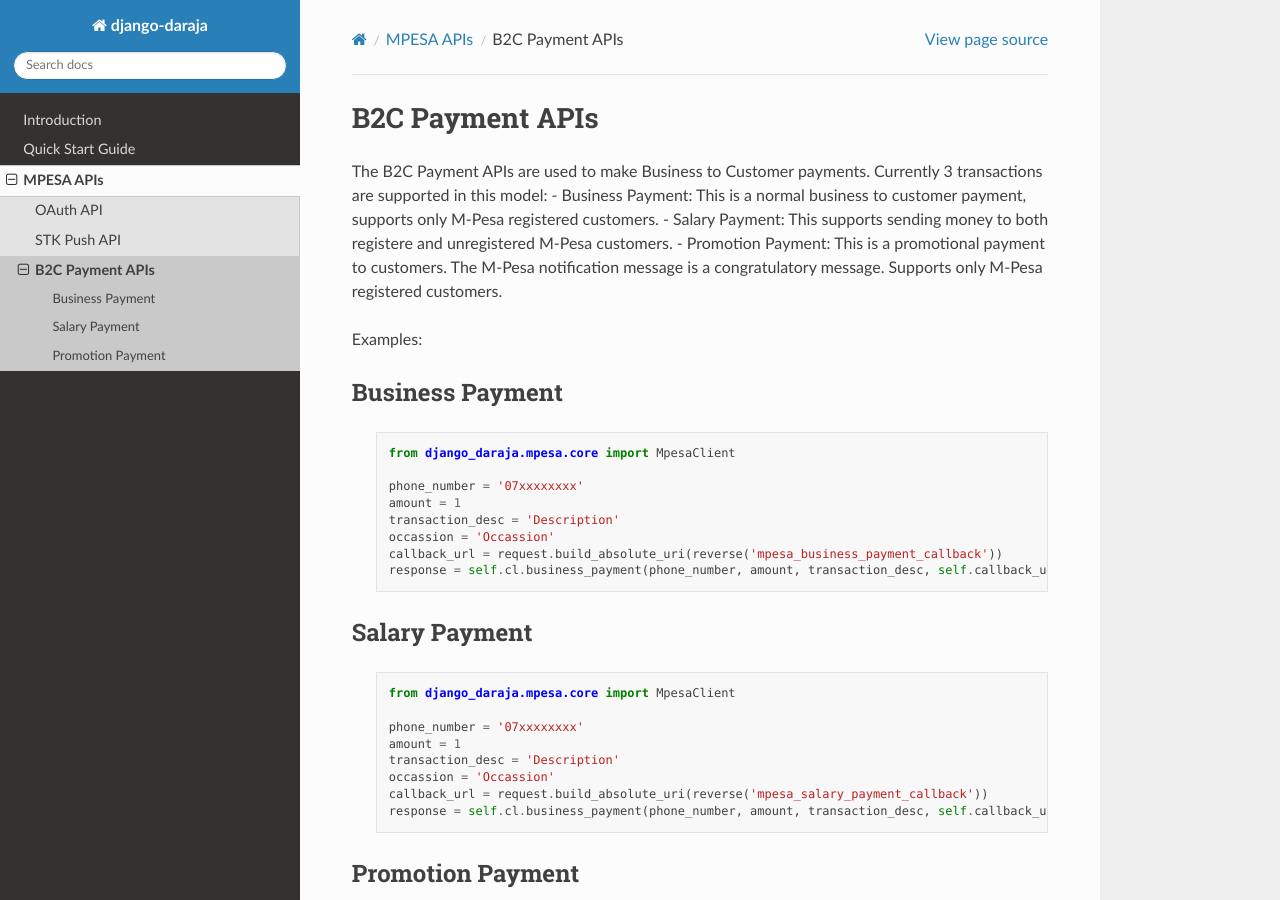
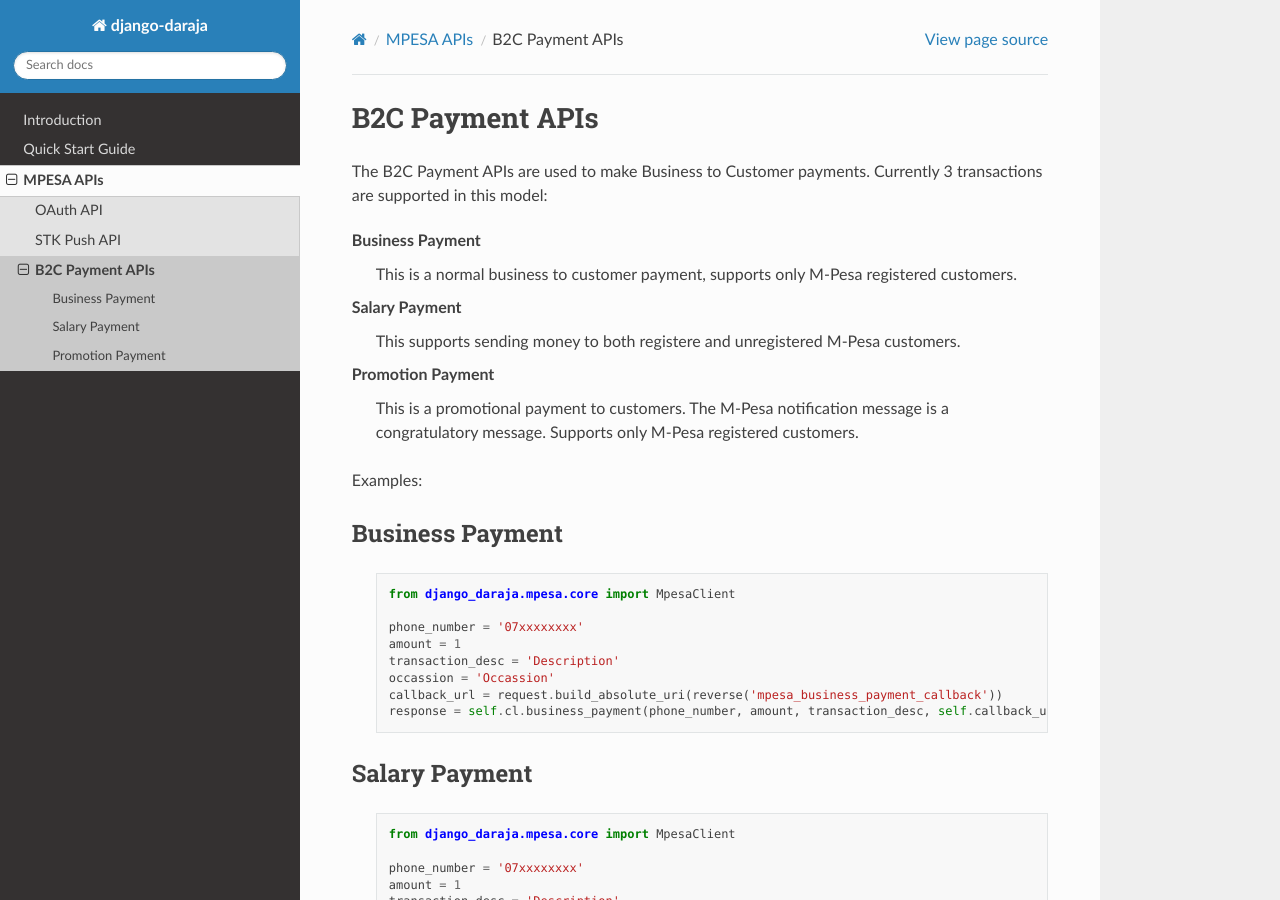
Before and after one commit to martinmogusu/django-daraja, a Sphinx documentation site: the page built from docs/pages/apis/b2c_payment.rst, in a window 1280 px wide and 900 px high. Built offline with Sphinx 7.4.7 and the Read the Docs theme 2.0.0, drawn with Linux system fonts in a browser that asks for light colours.

```diff
--- a/docs/pages/apis/b2c_payment.rst
+++ b/docs/pages/apis/b2c_payment.rst
@@ -2,9 +2,15 @@ B2C Payment APIs
 ================
 
 The B2C Payment APIs are used to make Business to Customer payments. Currently 3 transactions are supported in this model:
-- Business Payment: This is a normal business to customer payment,  supports only M-Pesa registered customers.
-- Salary Payment: This supports sending money to both registere and unregistered M-Pesa customers.
-- Promotion Payment: This is a promotional payment to customers. The M-Pesa notification message is a congratulatory message. Supports only M-Pesa registered customers.
+
+Business Payment
+  This is a normal business to customer payment,  supports only M-Pesa registered customers.
+
+Salary Payment
+  This supports sending money to both registere and unregistered M-Pesa customers.
+
+Promotion Payment
+  This is a promotional payment to customers. The M-Pesa notification message is a congratulatory message. Supports only M-Pesa registered customers.
 
 Examples:
 
```
